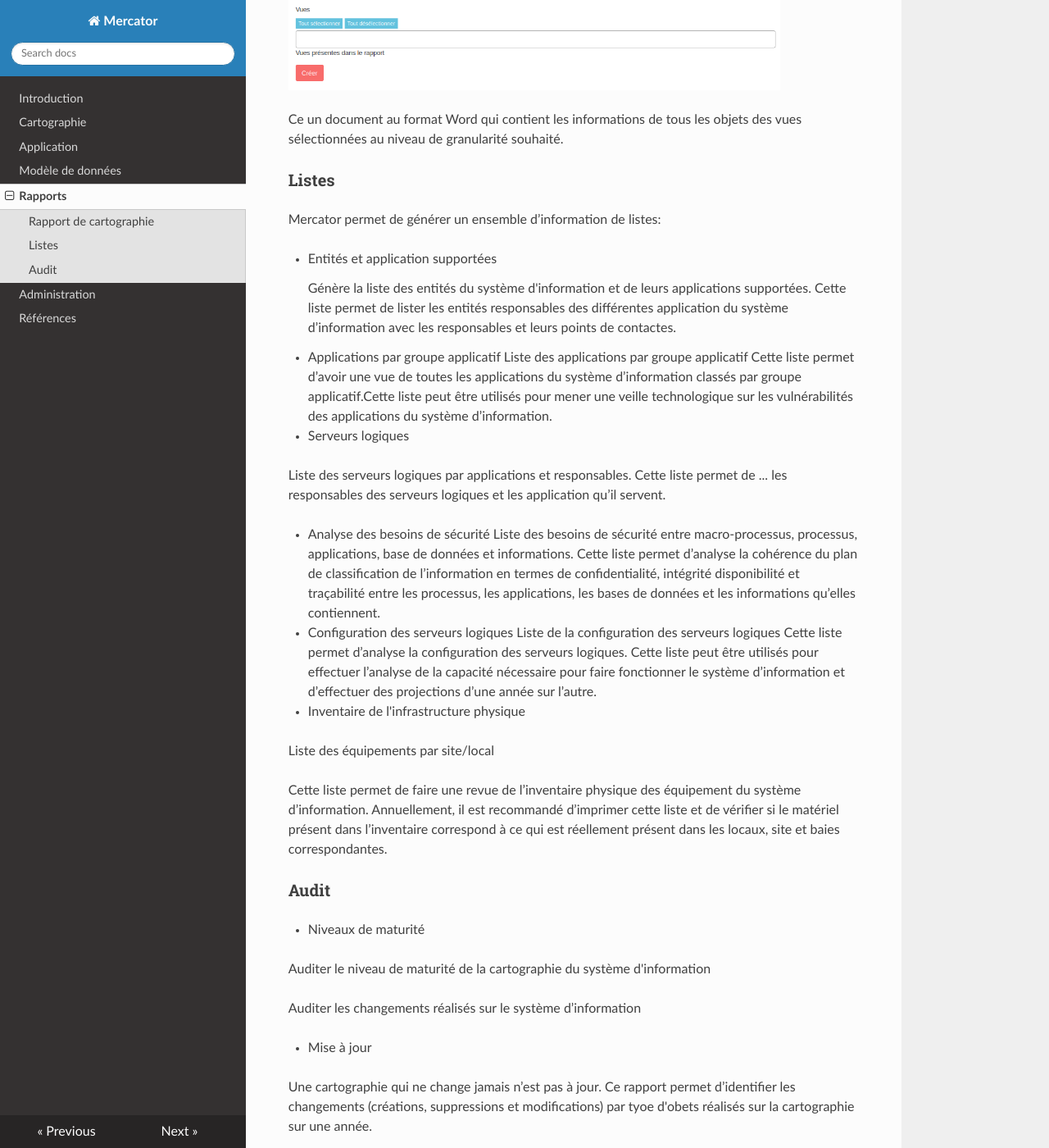
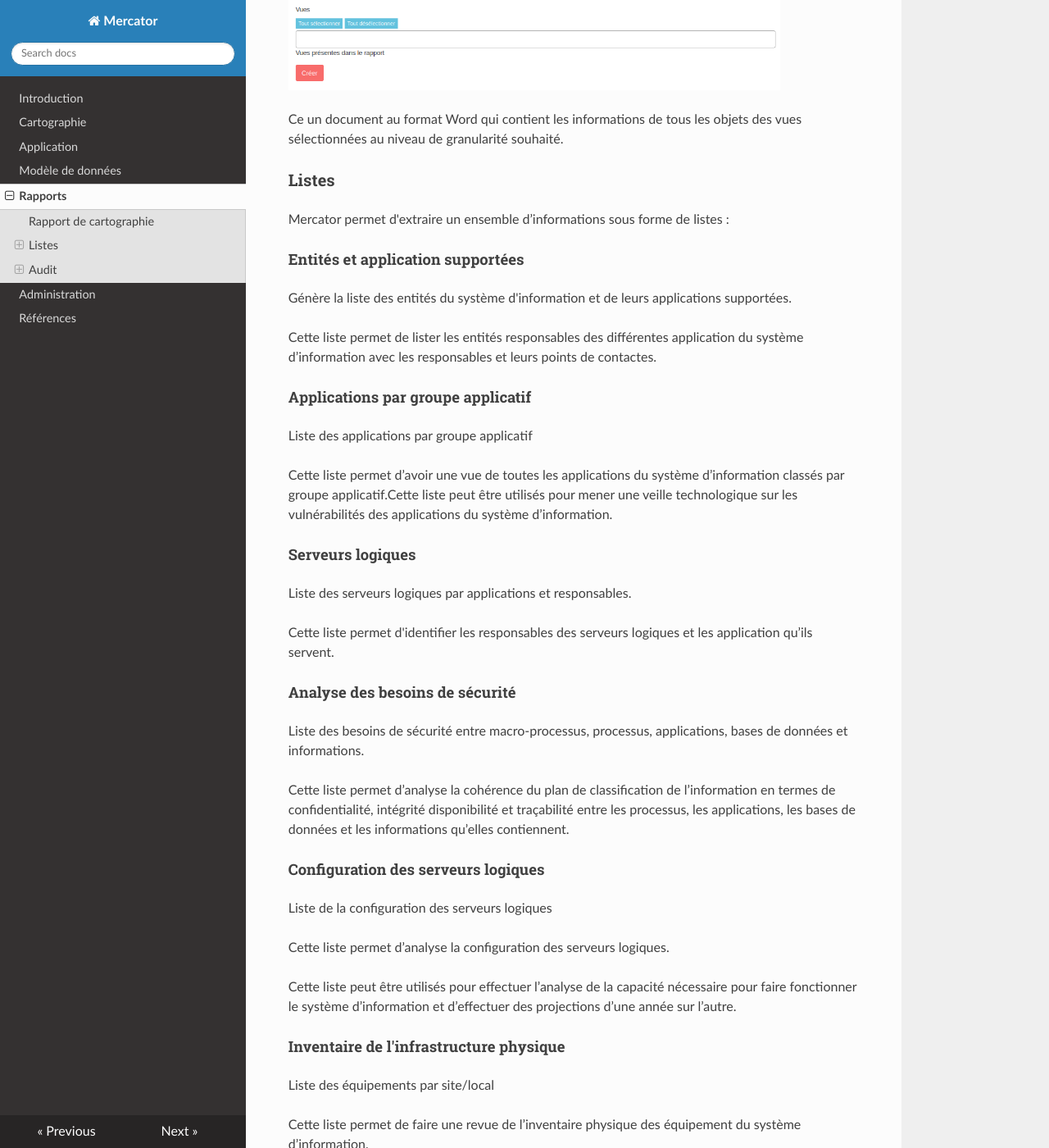
Before and after one commit to dbarzin/mercator, an MkDocs documentation site: the page built from docs/reports.md, in a window 1280 px wide and 1400 px high, scrolled down 333 px. Shown: the whole window at 82% size. Built offline with MkDocs 1.6.1, drawn with Linux system fonts in a browser that asks for light colours; nearby versions of some CDN libraries; some of the changed text lies outside the part shown.

Commit message:
update doc

```diff
--- a/docs/reports.md
+++ b/docs/reports.md
@@ -10,46 +10,56 @@
 
 ### Listes
 
-Mercator permet de générer un ensemble d’information de listes:
+Mercator permet d'extraire un ensemble d’informations sous forme de listes :
 
-* Entités et application supportées
+#### Entités et application supportées
 
-    Génère la liste des entités du système d'information et de leurs applications supportées.
-    Cette liste permet de lister les entités responsables des différentes application du système d’information avec les responsables et leurs points de contactes.
+Génère la liste des entités du système d'information et de leurs applications supportées.
 
-* Applications par groupe applicatif
-    Liste des applications par groupe applicatif
-    Cette liste permet d’avoir une vue de toutes les applications du système d’information classés par groupe applicatif.Cette liste peut être utilisés pour mener une veille technologique sur les vulnérabilités des applications du système d’information.
+Cette liste permet de lister les entités responsables des différentes application du système d’information avec les responsables et leurs points de contactes.
 
-* Serveurs logiques
+#### Applications par groupe applicatif
+
+Liste des applications par groupe applicatif
+
+Cette liste permet d’avoir une vue de toutes les applications du système d’information classés par groupe applicatif.Cette liste peut être utilisés pour mener une veille technologique sur les vulnérabilités des applications du système d’information.
+
+#### Serveurs logiques
 
 Liste des serveurs logiques par applications et responsables.
-Cette liste permet de ... les responsables des serveurs logiques et les application qu’il servent.
 
-* Analyse des besoins de sécurité
-Liste des besoins de sécurité entre macro-processus, processus, applications, base de données et informations.
+Cette liste permet d'identifier les responsables des serveurs logiques et les application qu’ils servent.
+
+#### Analyse des besoins de sécurité
+
+Liste des besoins de sécurité entre macro-processus, processus, applications, bases de données et informations.
+
 Cette liste permet d’analyse la cohérence du plan de classification de l’information en termes de confidentialité, intégrité disponibilité et traçabilité entre les processus, les applications, les bases de données et les informations qu’elles contiennent.
 
-* Configuration des serveurs logiques
+#### Configuration des serveurs logiques
+
 Liste de la configuration des serveurs logiques
+
 Cette liste permet d’analyse la configuration des serveurs logiques.
+
 Cette liste peut être utilisés pour effectuer l’analyse de la capacité nécessaire pour faire fonctionner le système d’information et d’effectuer des projections d’une année sur l’autre.
 
-* Inventaire de l'infrastructure physique
+#### Inventaire de l'infrastructure physique
 
 Liste des équipements par site/local
 
 Cette liste permet de faire une revue de l’inventaire physique des équipement du système d’information.
+
 Annuellement, il est recommandé d’imprimer cette liste et de vérifier si le matériel présent dans l’inventaire correspond à ce qui est réellement présent dans les locaux, site et baies correspondantes.
 
 ### Audit
 
-* Niveaux de maturité
+#### Niveaux de maturité
 
 Auditer le niveau de maturité de la cartographie du système d'information
 
 Auditer les changements réalisés sur le système d’information
 
-* Mise à jour
+#### Mise à jour
 
 Une cartographie qui ne change jamais n’est pas à jour. Ce rapport permet d’identifier les changements (créations, suppressions et modifications) par tyoe d'obets réalisés sur la cartographie sur une année.
```
Also changed, not shown: docs/application.md (+1 -1 lines), docs/index.md (+2 -2 lines), site/application/index.html, site/index.html, site/reports/index.html, site/search/search_index.json, 1 other file.
